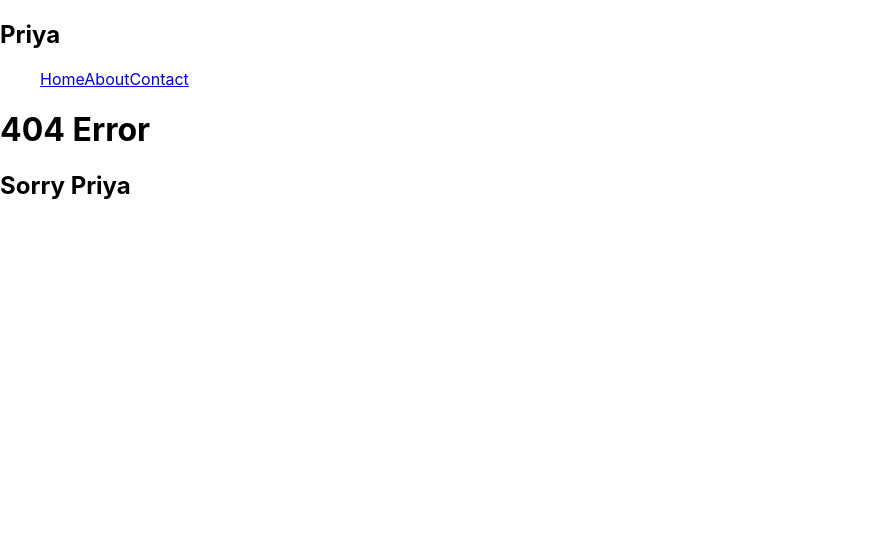
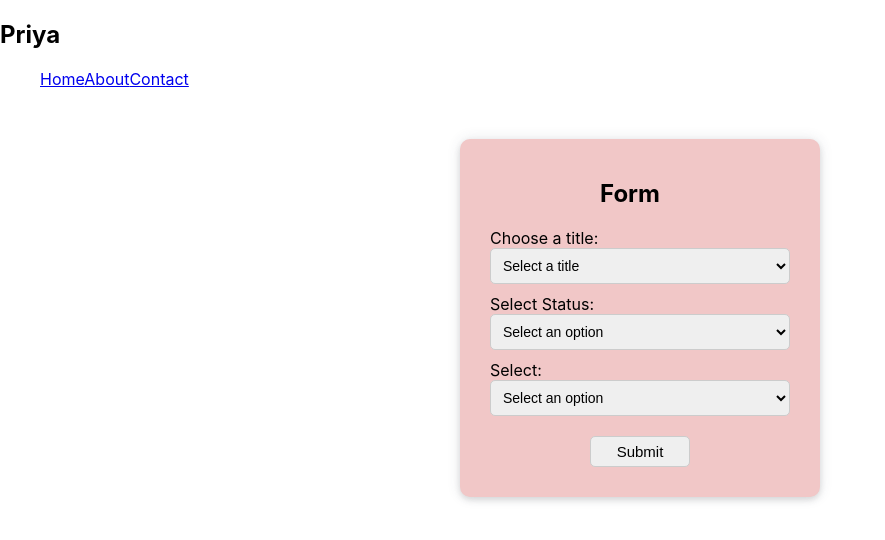
Before and after one commit to priyachithiravel50/React-Learning, a React (Create React App) app: page /usestateform in a window 1280 px wide. Before the commit this address had no page. Shown: the top 540 px of the page, without its empty margins (0-885 px from the left). Built offline with nearby package versions, Linux system fonts and the light colour scheme.

Commit message:
Usestate Task

```diff
--- a/package.json
+++ b/package.json
@@ -3,6 +3,7 @@
   "version": "0.1.0",
   "private": true,
   "dependencies": {
+    "bootstrap": "^5.3.3",
     "cra-template": "1.2.0",
     "react": "^19.0.0",
     "react-dom": "^19.0.0",
--- a/src/App.css
+++ b/src/App.css
@@ -40,3 +40,48 @@
 .alert{
   background-color: rgb(244, 202, 229);
 }
+
+/* .form{
+  border: 1px solid black;
+
+} */
+
+
+
+form {
+  width: 300px;
+  padding: 30px;
+  border-radius: 10px;
+  margin: 50px auto;
+  background-color: #f1c7c7;
+  box-shadow: rgba(60, 66, 87, 0.12) 0px 0px 14px 0px, rgba(0, 0, 0, 0.12) 0px 3px 6px 0px;
+}
+
+
+.form-group {
+  margin-bottom: 10px;
+}
+
+
+.form-group select {
+  width: 100%;
+  padding: 8px;
+  font-size: 14px;
+  border: 1px solid #ccc;
+  border-radius: 5px;
+
+}
+
+button{
+  width: 100px;
+  border-radius: 5px;
+  border: 1px solid #ccc;
+  padding: 6px;
+  margin-left: 100px;
+  margin-top: 10px;
+  font-size: 15px;
+}
+
+button:hover{
+  background-color: rgb(129, 168, 252);
+}
--- a/src/App.js
+++ b/src/App.js
@@ -20,6 +20,9 @@ import ES6 from './component/ES6';
 import Reactmemo from './component/Reactmemo';
 import Styling from './component/Styling';
 import Usestate from './component/Usestate';
+import Usestateform from './component/Usestateform';
+
+
 
 
 
@@ -49,6 +52,7 @@ function App() {
       <Route path='/reactmemo' element={<Reactmemo/>}/>
       <Route path='/styling' element={<Styling/>}/>
       <Route path='/usestate' element={<Usestate/>}/>
+      <Route path='/usestateform' element={<Usestateform/>}/>
 
 
 
--- /dev/null
+++ b/src/component/Usestateform.jsx
@@ -0,0 +1,86 @@
+import React, { useState } from 'react'
+
+function Usestateform() {
+    const[Name,setName] = useState('')
+    const[status,setstatus] = useState('')
+    const[select,setselect] = useState('')
+
+    const handleNamechange = (e) =>{
+        setName(e.target.value);
+    };
+    const handlestatuschange = (e) =>{
+        setstatus(e.target.value);
+    };
+    const handleselectchange = (e) =>{
+        setselect(e.target.value);
+    };
+    const handleReset = () =>{
+        setName('');
+        setstatus('');
+        setselect('');
+    }
+
+
+    const handleSubmit = (event) =>{
+        event.preventDefault();
+        if(!Name||!status||!select){
+            alert('All fields are Reqiured');
+            return;
+        }
+
+        alert('Form Submitted Successfully!')
+        console.log('Form Submitted:',{Name,status,select});
+        handleReset();
+
+    }
+
+  return (
+    <div className='form'>
+
+  <form onSubmit={handleSubmit}>
+  <h2 style={{marginLeft:'110px',marginTop:'10px'}}>Form</h2>
+
+    <div class="form-group">
+      <label for="title">Choose a title:</label><br />
+      <select value={Name} onChange={handleNamechange} required>
+        <option value="" disabled selected>Select a title</option>
+        <option value="html">HTML</option>
+        <option value="css">CSS</option>
+        <option value="bootstrap">Bootstrap</option>
+        <option value="js">JavaScript</option>
+        <option value="react">React</option>
+      </select>
+    </div>
+
+
+
+    <div class="form-group">
+      <label for="status">Select Status:</label><br />
+      <select value={status} onChange={handlestatuschange} required>
+        <option value="" disabled selected>Select an option</option>
+        <option value="learning">Learning</option>
+        <option value="completed">Completed</option>
+      </select>
+    </div>
+
+
+    <div class="form-group">
+      <label for="status">Select:</label><br />
+      <select value={select} onChange={handleselectchange} required>
+        <option value="" disabled selected>Select an option</option>
+        <option value="true">True</option>
+        <option value="false">False</option>
+      </select>
+    </div>
+
+    <button type="submit">Submit</button>
+    </form>
+
+
+
+
+    </div>
+  )
+}
+
+export default Usestateform
```
Also changed, not shown: src/component/Usestate.jsx (+0 -26 lines), 1 other file (tests, documents, lock files or other folders).
